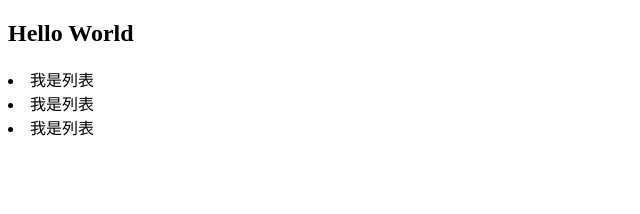
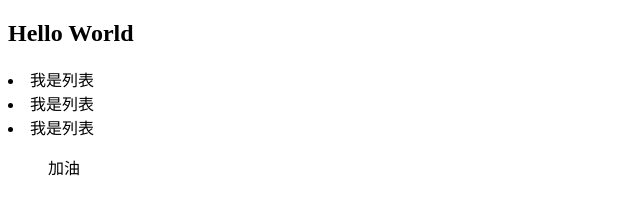
Before and after one commit to claraqi317/github_demo, a plain HTML site: page index.html in a window 1280 px wide. Shown: the full height of the page, 0-640 px from the left. Drawn offline with Linux system fonts and the light colour scheme.

Commit message:
修改了index。html

```diff
--- a/index.html
+++ b/index.html
@@ -11,5 +11,7 @@
     <li>我是列表</li>
     <li>我是列表</li>
     <li>我是列表</li>
+
+    <ol>加油</ol>
 </body>
 </html>
```
